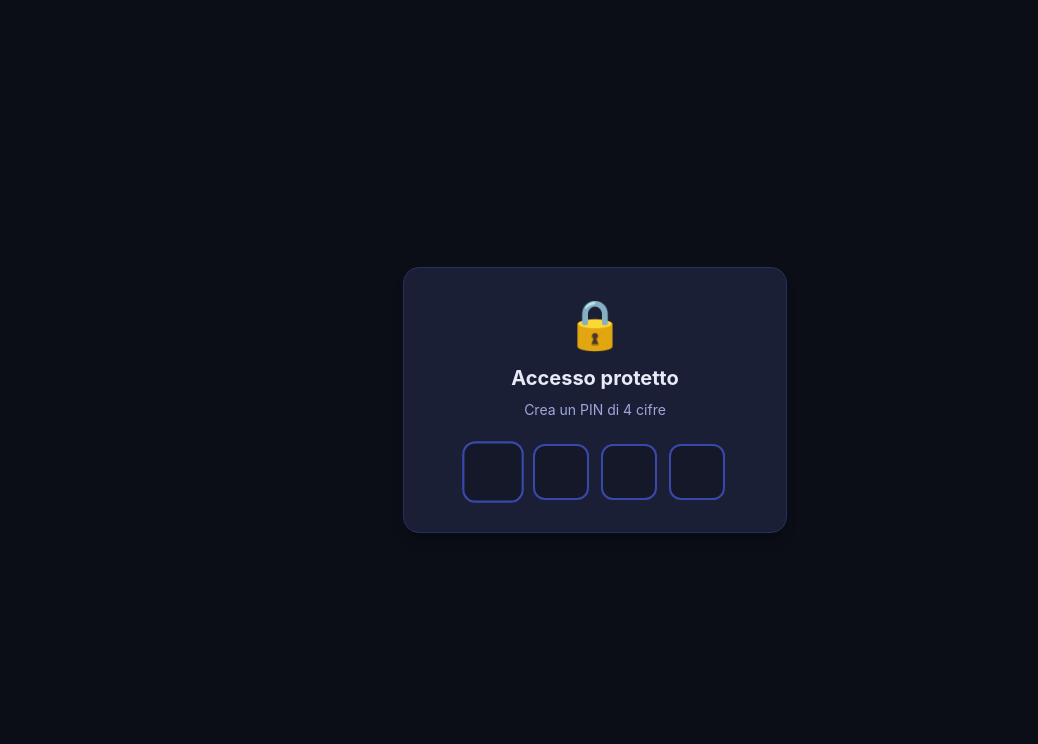
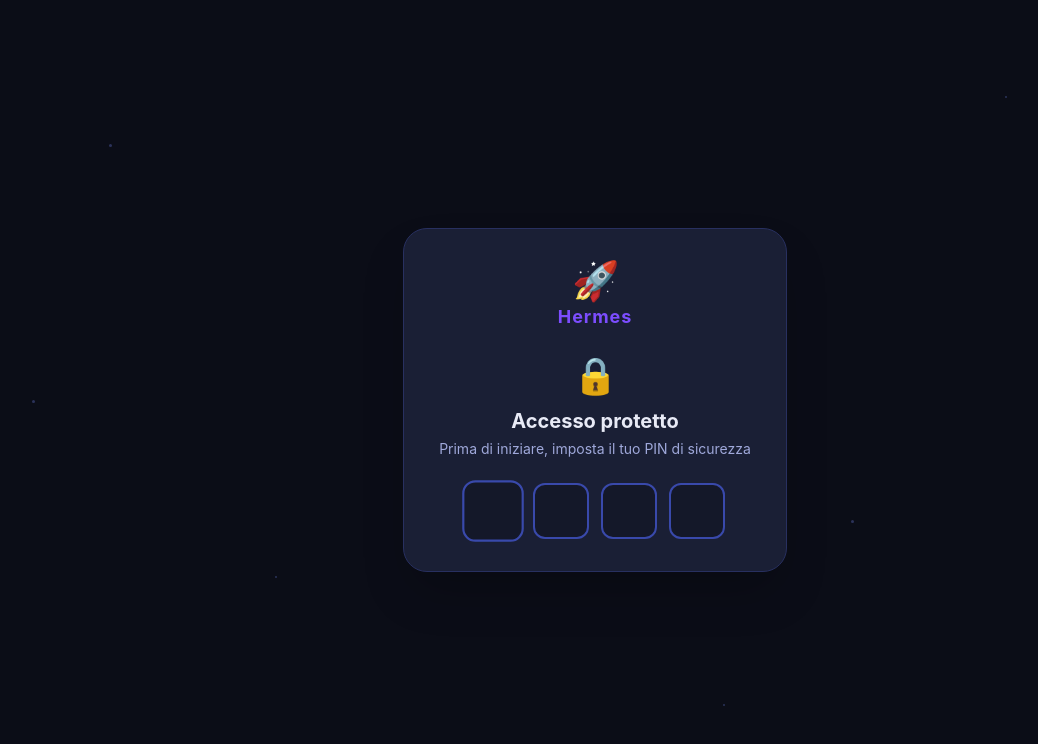
Before and after one commit to Ventieuro/Hermes, a React (Vite) app: page /#/settings in a window 1280 px wide. Before the commit this address led to /#/movimenti. Shown: the top 744 px of the page, without its empty margins (45-1083 px from the left). Built offline with nearby package versions, Linux system fonts and the light colour scheme.

Commit message:
fix pinlock

```diff
--- a/src/components/PinLock.tsx
+++ b/src/components/PinLock.tsx
@@ -1,6 +1,6 @@
 import { useState, useRef, useEffect } from 'react'
-import { PIN } from '../shared/labels'
-import { loadPin, savePin, verifyPin, setUnlocked } from '../shared/storage'
+import { PIN, LAYOUT } from '../shared/labels'
+import { loadPin, savePin, verifyPin, setUnlocked, loadSettings } from '../shared/storage'
 
 interface PinLockProps {
   onUnlocked: () => void
@@ -9,6 +9,7 @@ interface PinLockProps {
 function PinLock({ onUnlocked }: PinLockProps) {
   const storedPin = loadPin()
   const isSetup = !storedPin
+  const { userName } = loadSettings()
 
   const [pin, setPin] = useState(['', '', '', ''])
   const [confirmPin, setConfirmPin] = useState(['', '', '', ''])
@@ -135,36 +136,49 @@ function PinLock({ onUnlocked }: PinLockProps) {
 
   return (
     <div
-      className="min-h-screen flex items-center justify-center p-4"
+      className="min-h-screen flex flex-col items-center justify-center p-4"
       style={{ backgroundColor: 'var(--bg-primary)' }}
     >
+      {/* ─── Stelle decorative ─── */}
+      <div aria-hidden="true" style={{ position: 'fixed', inset: 0, overflow: 'hidden', pointerEvents: 'none', zIndex: 0 }}>
+        {['12% 18%','82% 12%','25% 72%','70% 65%','50% 30%','88% 80%','6% 50%','60% 88%'].map((pos, i) => (
+          <div key={i} style={{
+            position: 'absolute', left: pos.split(' ')[0], top: pos.split(' ')[1],
+            width: i % 3 === 0 ? '3px' : '2px', height: i % 3 === 0 ? '3px' : '2px',
+            borderRadius: '50%', backgroundColor: 'var(--text-muted)', opacity: 0.4,
+          }} />
+        ))}
+      </div>
+
+      {/* ─── Card ─── */}
       <div
-        className="w-full max-w-sm rounded-2xl p-8 text-center shadow-lg"
+        className="relative w-full max-w-sm rounded-3xl p-8 text-center shadow-2xl"
         style={{
           backgroundColor: 'var(--bg-card)',
           border: '1px solid var(--border)',
+          zIndex: 1,
         }}
       >
-        {/* Icona */}
-        <div className="text-5xl mb-4">🔒</div>
+        {/* Logo app */}
+        <div className="mb-1" style={{ fontSize: '38px', lineHeight: 1 }}>🚀</div>
+        <div className="text-lg font-bold mb-6" style={{ color: 'var(--accent)', letterSpacing: '0.05em' }}>
+          {LAYOUT.appName.replace('🚀 ', '')}
+        </div>
 
-        {/* Titolo */}
-        <h1
-          className="text-xl font-bold mb-2"
-          style={{ color: 'var(--text-primary)' }}
-        >
-          {PIN.titolo}
+        {/* Icona lucchetto */}
+        <div className="text-4xl mb-3">🔒</div>
+
+        {/* Titolo / Benvenuto */}
+        <h1 className="text-xl font-bold mb-1" style={{ color: 'var(--text-primary)' }}>
+          {isSetup
+            ? PIN.titolo
+            : (userName ? PIN.benvenutoNome(userName) : PIN.benvenuto)}
         </h1>
 
         {/* Istruzione */}
-        <p
-          className="text-sm mb-6"
-          style={{ color: 'var(--text-secondary)' }}
-        >
+        <p className="text-sm mb-6" style={{ color: 'var(--text-secondary)' }}>
           {isSetup
-            ? step === 'enter'
-              ? PIN.creaPin
-              : PIN.confermaPin
+            ? (step === 'enter' ? PIN.primoAccesso : PIN.confermaPin)
             : PIN.inserisciPin}
         </p>
 
@@ -184,12 +198,8 @@ function PinLock({ onUnlocked }: PinLockProps) {
         {isSetup && step === 'enter' && pin.every((d) => d !== '') && (
           <button
             onClick={handleSubmit}
-            className="mt-6 w-full py-3 rounded-xl font-semibold transition-colors duration-200
-                       active:scale-95"
-            style={{
-              backgroundColor: 'var(--accent)',
-              color: '#fff',
-            }}
+            className="mt-6 w-full py-3 rounded-xl font-semibold transition-colors duration-200 active:scale-95"
+            style={{ backgroundColor: 'var(--accent)', color: '#fff' }}
           >
             {PIN.conferma}
           </button>
--- a/src/shared/labels.ts
+++ b/src/shared/labels.ts
@@ -170,6 +170,13 @@ const STRINGS = {
     pinNonCoincide:  t('I PIN non coincidono, riprova.', 'PINs don\'t match, try again.', 'Los PIN no coinciden, inténtalo de nuevo.'),
     sblocca:         t('Sblocca',                        'Unlock',                        'Desbloquear'),
     conferma:        t('Conferma',                       'Confirm',                       'Confirmar'),
+    benvenuto:       t('Bentornato',                      'Welcome back',                  'Bienvenido de nuevo'),
+    benvenutoNome:   tf(
+      (nome: string) => `Bentornato, ${nome}`,
+      (nome: string) => `Welcome back, ${nome}`,
+      (nome: string) => `Bienvenido, ${nome}`,
+    ),
+    primoAccesso:    t('Prima di iniziare, imposta il tuo PIN di sicurezza', 'Before you start, set your security PIN', 'Antes de empezar, configura tu PIN de seguridad'),
   },
 
   // ── Home ───────────────────────────────────────────────
```
